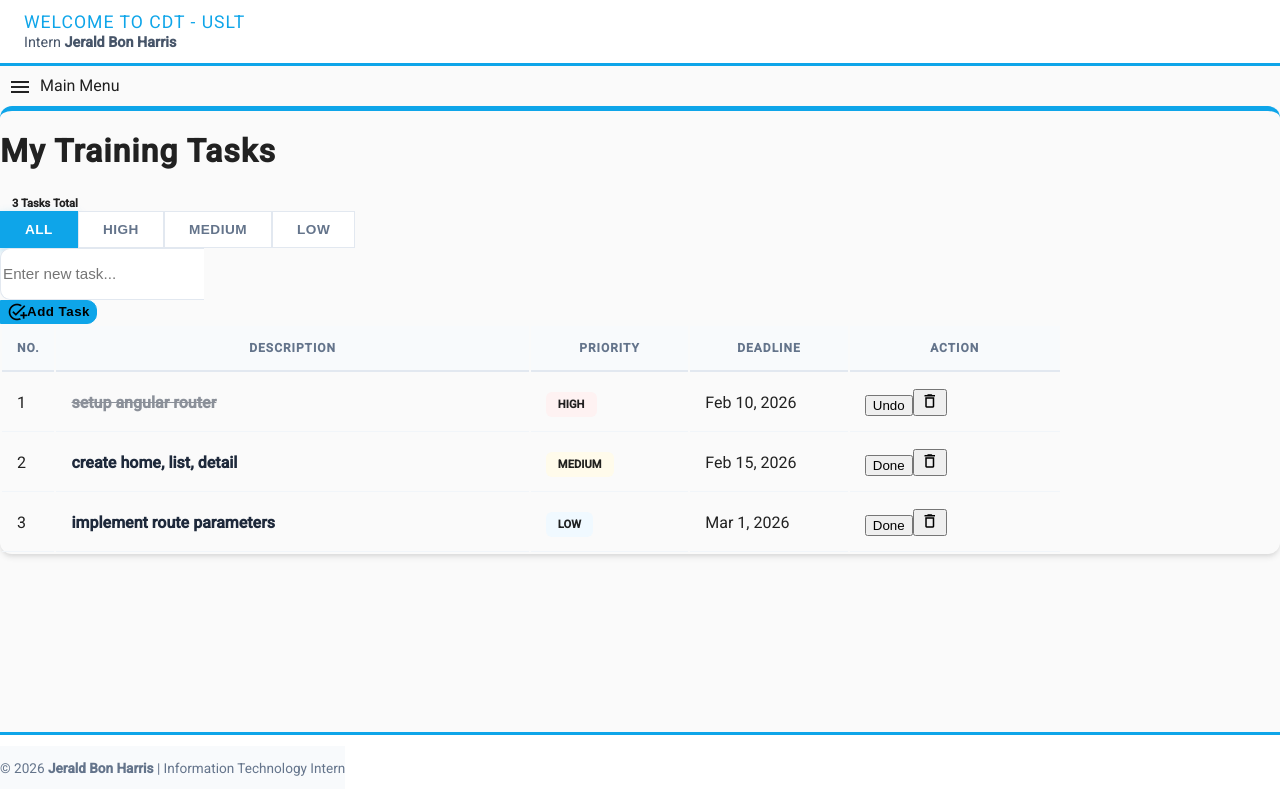
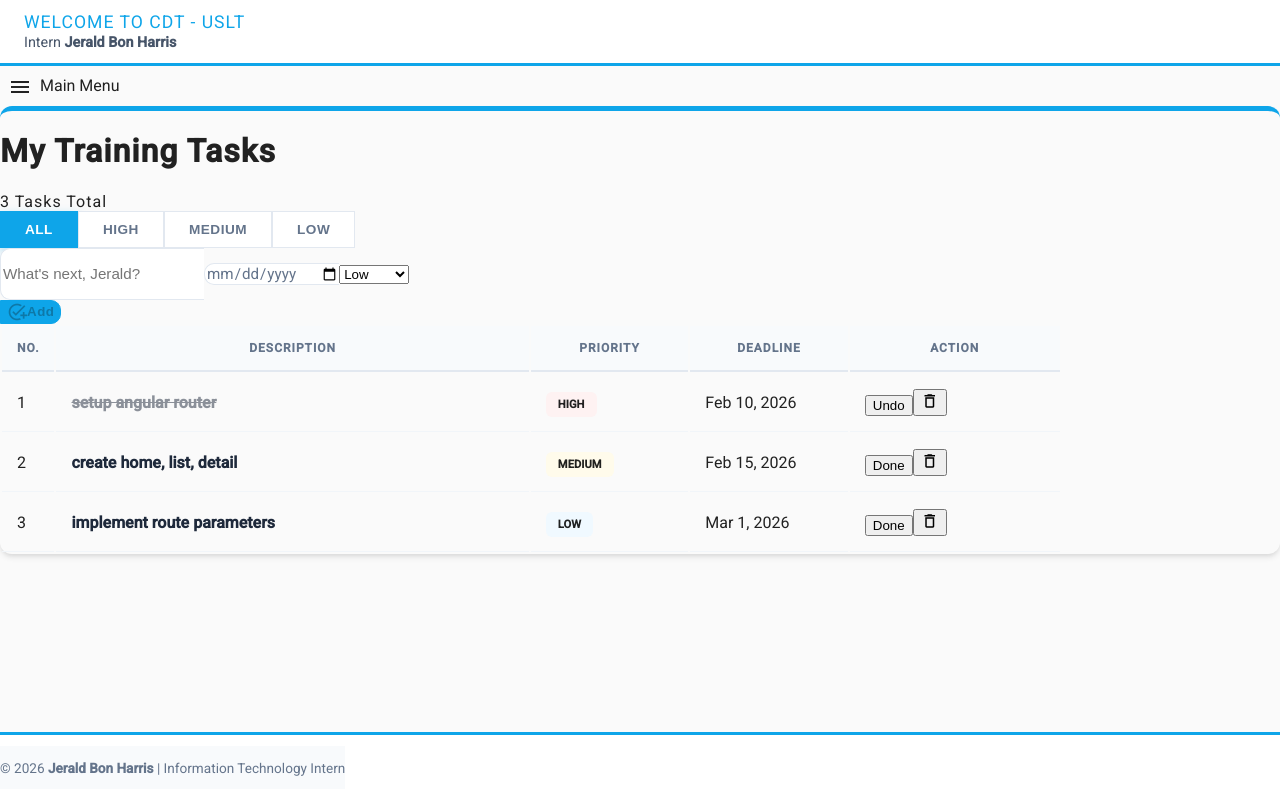
Before and after one commit to WilliamTorrado/ojt-training-chris, an Angular app: page /tasks in a window 1280 px wide. Built offline with nearby package versions, Linux system fonts and the light colour scheme; sample sign-in values are in the browser's storage.

Commit message:
day 4 - forms

```diff
--- a/src/app/app.module.ts
+++ b/src/app/app.module.ts
@@ -22,6 +22,7 @@ import { LoginComponent } from './components/login/login.component';
 import { NotFoundComponent } from './components/not-found/not-found.component';
 import { AppRoutingModule } from './app-routing.module';
 import { HttpClientModule } from '@angular/common/http';
+import { FormsModule } from '@angular/forms';
 
 @NgModule({
   declarations: [
@@ -41,6 +42,7 @@ import { HttpClientModule } from '@angular/common/http';
     NotFoundComponent
   ],
   imports: [
+    FormsModule,
     MatSidenavModule,
     MatButtonModule,
     MatIconModule,
--- a/src/app/components/home/home.component.css
+++ b/src/app/components/home/home.component.css
@@ -1,4 +1,3 @@
-/* Card Stats Polish */
 .card-stats {
   border: none;
   border-radius: 12px;
@@ -11,7 +10,6 @@
   box-shadow: 0 10px 20px rgba(0, 0, 0, 0.05) !important;
 }
 
-/* Icon Box Styling */
 .icon-box {
   width: 48px;
   height: 48px;
@@ -25,11 +23,9 @@
 .bg-warning-light { background-color: #fffbeb; }
 .bg-success-light { background-color: #f0fdf4; }
 
-/* Text & Headings */
 .text-slate { color: #1e293b; }
 .text-primary { color: #0ea5e9 !important; }
 
-/* Existing Animations */
 .fade-in {
   animation: fadeIn 0.6s cubic-bezier(0.39, 0.575, 0.565, 1) both;
 }
--- a/src/app/components/profile/profile.component.css
+++ b/src/app/components/profile/profile.component.css
@@ -5,7 +5,6 @@
   transition: box-shadow 0.3s ease;
   background-color: #ffffff;
 }
-
 
 .bg-primary h5 {
   font-weight: 700 !important;
@@ -20,7 +19,6 @@ label {
   margin-bottom: 8px;
   display: block;
 }
-
 
 .custom-select {
   border: 1.5px solid #e2e8f0 !important;
@@ -45,7 +43,6 @@ label {
   border-color: #cbd5e1 !important;
   color: #94a3b8 !important;
 }
-
 
 button[mat-raised-button] {
   border-radius: 8px !important;
--- a/src/app/components/profile/profile.component.html
+++ b/src/app/components/profile/profile.component.html
@@ -43,19 +43,5 @@
       </div>
     </div>
 
-    <div class="mt-4 d-flex justify-content-end align-items-center">
-      <div *ngIf="isLoading" class="mr-3 d-flex align-items-center text-primary">
-        <div class="spinner-border spinner-border-sm mr-2" role="status"></div>
-        <small class="font-weight-bold text-uppercase">Processing...</small>
-      </div>
-
-      <button mat-raised-button color="primary"
-              [disabled]="!selectedBarangay || isLoading"
-              (click)="saveAddress()"
-              class="px-4 shadow-sm">
-        <mat-icon class="mr-1" *ngIf="!isLoading">save</mat-icon>
-        {{ isLoading ? 'SAVING DATA...' : 'UPDATE DEPLOYMENT LOCATION' }}
-      </button>
-    </div>
   </div>
 </div>
--- a/src/app/components/task-list/task-list.component.css
+++ b/src/app/components/task-list/task-list.component.css
@@ -1,3 +1,14 @@
+input[type="date"].form-control {
+  font-family: inherit;
+  font-size: 0.9rem;
+  color: #64748b;
+}
+
+input[type="date"]:focus {
+  border-color: #0ea5e9;
+  box-shadow: none;
+  z-index: 3;
+}
 
 .card {
   border: none !important;
@@ -5,11 +16,6 @@
   border-radius: 12px !important;
   box-shadow: 0 4px 6px -1px rgba(0, 0, 0, 0.1), 0 2px 4px -1px rgba(0, 0, 0, 0.06) !important;
 }
-
-
-
-
-
 
 .filter-btn {
   background-color: #ffffff;
@@ -36,7 +42,6 @@
   box-shadow: 0 4px 10px rgba(14, 165, 233, 0.3);
 }
 
-
 .form-control {
   height: 48px;
   border: 1.5px solid #e2e8f0;
@@ -55,7 +60,6 @@
   font-weight: 600;
   border-radius: 0 8px 8px 0 !important;
 }
-
 
 .table thead th {
   background-color: #f8fafc;
@@ -86,14 +90,12 @@
   text-decoration: none;
 }
 
-
 .badge {
   padding: 6px 12px;
   border-radius: 6px;
   font-weight: 600;
   font-size: 0.7rem;
 }
-
 
 .input-group .form-control {
   height: 48px;
@@ -109,7 +111,6 @@
   box-shadow: 0 0 0 4px rgba(14, 165, 233, 0.1);
   z-index: 2;
 }
-
 
 .btn-sky-primary {
   background-color: #0ea5e9;
@@ -133,6 +134,23 @@
   height: 20px;
 }
 
+.task-counter-badge {
+  background-color: transparent !important;
+  color: #1e293b;
+
+  padding: 0 !important;
+
+  font-size: 1.25rem !important;
+  font-weight: 700 !important;
+
+  letter-spacing: 1px;
+  text-transform: uppercase;
+
+  display: flex;
+  align-items: center;
+  height: fit-content;
+  margin-bottom: 0;
+}
 
 .bg-danger-light { background-color: #fef2f2; }
 .bg-warning-light { background-color: #fffbeb; }
--- a/src/app/components/task-list/task-list.component.html
+++ b/src/app/components/task-list/task-list.component.html
@@ -1,15 +1,13 @@
-<div class="card p-4">
+<div class="card p-4 shadow-sm border-0">
   <div class="d-flex justify-content-between align-items-center mb-4">
     <div>
       <h1 class="text-slate font-weight-bold text-uppercase mb-0 h5" style="letter-spacing: 1px;">
         My Training Tasks
       </h1>
-
     </div>
-
-  <span class="badge task-counter-badge shadow-sm">
+    <div class="text-slate font-weight-bold text-uppercase h5 mb-0" style="letter-spacing: 1px;">
       {{ filteredTasks.length }} Tasks Total
-  </span>
+    </div>
   </div>
 
   <div class="mb-4">
@@ -21,21 +19,54 @@
     </div>
   </div>
 
-  <div class="input-group mb-4 shadow-sm">
+ <form #taskForm="ngForm" (ngSubmit)="addTask(taskForm)" class="mb-4">
+  <div class="input-group shadow-sm">
     <input type="text"
+           name="description"
+           ngModel
+           required
+           #taskDesc="ngModel"
            class="form-control border-sky-light"
-         #taskInput
-         placeholder="Enter new task..."
-         (keyup.enter)="addTask(taskInput)">
+           placeholder="What's next, Jerald?">
+
+    <input type="date"
+           name="deadline"
+           ngModel
+           required
+           #taskDate="ngModel"
+           class="form-control col-md-3 border-left-0 text-muted"
+           style="height: auto;">
+
+    <select name="priority"
+            [ngModel]="'low'"
+            class="custom-select col-md-2 border-left-0 text-muted"
+            style="height: auto;">
+      <option value="high">High</option>
+      <option value="medium">Medium</option>
+      <option value="low">Low</option>
+    </select>
 
     <div class="input-group-append">
-    <button class="btn btn-sky-primary px-4 text-white"
-            (click)="addTask(taskInput)">
+      <button type="submit"
+              class="btn btn-sky-primary px-4 text-white"
+              [disabled]="taskForm.invalid">
         <mat-icon class="align-middle mr-1">add_task</mat-icon>
-      Add Task
+        Add
       </button>
     </div>
   </div>
+
+  <div class="d-flex gap-3 mt-2 ml-2">
+    <div *ngIf="taskDesc.invalid && taskDesc.touched" class="text-danger small fade-in mr-3">
+      <mat-icon style="font-size: 14px; height: 14px; width: 14px;" class="align-middle">error_outline</mat-icon>
+      Description required.
+    </div>
+    <div *ngIf="taskDate.invalid && taskDate.touched" class="text-danger small fade-in">
+      <mat-icon style="font-size: 14px; height: 14px; width: 14px;" class="align-middle">calendar_today</mat-icon>
+      Please select a deadline.
+    </div>
+  </div>
+</form>
 
   <div class="table-responsive">
     <table class="table table-hover mb-0">
@@ -49,15 +80,18 @@
         </tr>
       </thead>
       <tbody>
-        <tr *ngFor="let task of filteredTasks; let i = index">
+        <tr *ngFor="let task of filteredTasks; let i = index" class="fade-in">
           <td class="text-muted font-weight-bold">{{ i + 1 }}</td>
           <td>
-            <a [routerLink]="['/tasks', task.id]" class="task-link" [style.text-decoration]="task.isDone ? 'line-through' : 'none'" [style.opacity]="task.isDone ? '0.5' : '1'">
+            <a [routerLink]="['/tasks', task.id]" class="task-link"
+               [style.text-decoration]="task.isDone ? 'line-through' : 'none'"
+               [style.opacity]="task.isDone ? '0.5' : '1'">
               {{ task.description }}
             </a>
           </td>
           <td>
-            <span class="badge border" [ngClass]="{'bg-danger-light text-danger border-danger': task.priority === 'high',
+            <span class="badge border"
+                  [ngClass]="{'bg-danger-light text-danger border-danger': task.priority === 'high',
                               'bg-warning-light text-warning border-warning': task.priority === 'medium',
                               'bg-info-light text-info border-info': task.priority === 'low'}">
               {{ task.priority | uppercase }}
@@ -66,7 +100,10 @@
           <td class="small text-muted font-weight-500">{{ task.deadline | date: 'MMM d, y' }}</td>
           <td class="text-center">
             <div class="btn-group">
-              <button class="btn btn-sm shadow-sm px-3" [class.btn-primary]="!task.isDone" [class.btn-light]="task.isDone" (click)="toggleComplete(task)">
+              <button class="btn btn-sm shadow-sm px-3"
+                      [class.btn-primary]="!task.isDone"
+                      [class.btn-light]="task.isDone"
+                      (click)="toggleComplete(task)">
                 {{ task.isDone ? 'Undo' : 'Done' }}
               </button>
               <button class="btn btn-sm btn-outline-danger ml-2 border-0" (click)="deleteTask(task.id)">
--- a/src/app/components/task-list/task-list.component.ts
+++ b/src/app/components/task-list/task-list.component.ts
@@ -1,4 +1,5 @@
 import { Component, OnInit } from '@angular/core';
+import { NgForm } from '@angular/forms';
 
 @Component({
   selector: 'app-task-list',
@@ -6,12 +7,7 @@ import { Component, OnInit } from '@angular/core';
   styleUrls: ['./task-list.component.css']
 })
 export class TaskListComponent implements OnInit {
-
   activeFilter = 'all';
-
-  setFilter(filter: string) {
-    this.activeFilter = filter;
-  }
 
   taskList = [
     { id: 1, description: 'setup angular router', priority: 'high', deadline: new Date(2026, 1, 10), isDone: true },
@@ -23,24 +19,35 @@ export class TaskListComponent implements OnInit {
 
   ngOnInit(): void { }
 
+  setFilter(filter: string) {
+    this.activeFilter = filter;
+  }
+
   get filteredTasks() {
     if (this.activeFilter === 'all') return this.taskList;
     return this.taskList.filter(t => t.priority === this.activeFilter);
   }
 
-  addTask(input: HTMLInputElement) {
-    if (input.value.trim()) {
-      const newTask = {
-        id: Date.now(),
-        description: input.value,
-        priority: 'low',
-        deadline: new Date(),
-        isDone: false
-      };
-      this.taskList.push(newTask);
-      input.value = '';
-    }
+
+ addTask(form: NgForm) {
+  if (form.valid) {
+    const newTask = {
+      id: Date.now(),
+      description: form.value.description,
+      priority: form.value.priority,
+      deadline: new Date(form.value.deadline),
+      isDone: false
+    };
+
+    this.taskList = [...this.taskList, newTask];
+
+
+    form.resetForm({
+      priority: 'low',
+      deadline: ''
+    });
   }
+}
 
   toggleComplete(task: any) {
     task.isDone = !task.isDone;
@@ -49,5 +56,4 @@ export class TaskListComponent implements OnInit {
   deleteTask(id: number) {
     this.taskList = this.taskList.filter(t => t.id !== id);
   }
-
 }
```
Lines whose indentation alone changed are shown as unchanged.
